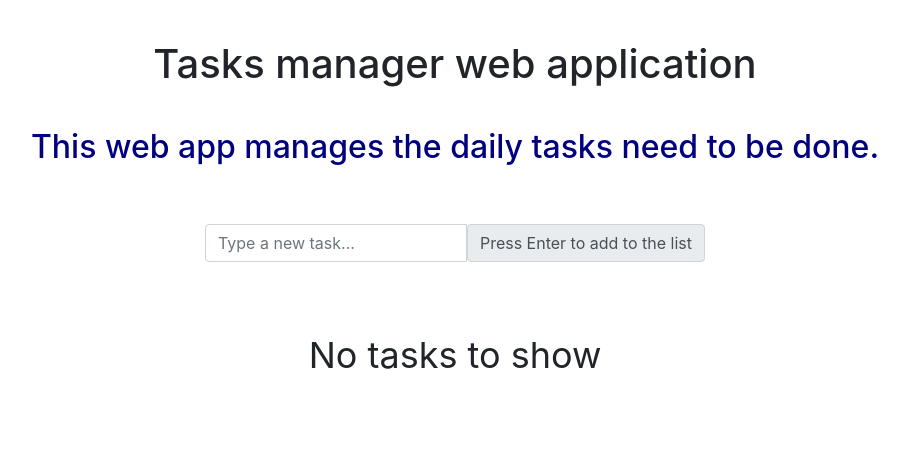
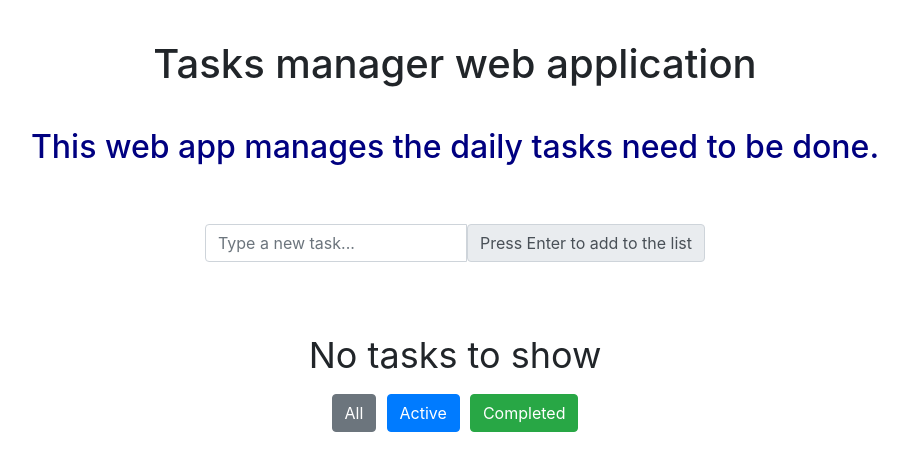
Before and after one commit to apolo1805/todo-app, a React (Create React App) app: page / in a window 1280 px wide. Shown: the top 470 px of the page, without its empty margins (185-1093 px from the left). Built offline with nearby package versions, Linux system fonts and the light colour scheme.

Commit message:
Add filter buttons

```diff
--- a/src/components/Dashboard/Dashboard.js
+++ b/src/components/Dashboard/Dashboard.js
@@ -3,14 +3,19 @@ import React from 'react';
 import './Dashboard.css';
 import Task from '../../components/Task/Task';
 import Remain from '../Remain/Remain';
+import Filter from '../Filter/Filter';
 
 function Dashboard({taskList, handleChange}) {
     return (
         <div className="c-dashboard">
             {console.log(taskList[0])}
-            {taskList.length === 0 ? "No tasks to show" : taskList.map((task, index) => <Task key={index} index={index} content={task.task} handleChange={handleChange}/>)}
+            {taskList.length === 0 ?
+                "No tasks to show" :
+                taskList.map((task, index) => <Task key={index} index={index} content={task.task} handleChange={handleChange}/>)}
 
-            <Remain taskList={taskList.filter(task => !task.isCompleted)}/>
+                <Remain taskList={taskList.filter(task => !task.isCompleted)}/>
+
+                <Filter/>
         </div>
     );
 }
--- /dev/null
+++ b/src/components/Filter/Filter.js
@@ -0,0 +1,15 @@
+
+import React from 'react';
+import { Button } from 'react-bootstrap';
+
+function Filter(props) {
+    return (
+        <div>
+            <Button variant="secondary">All</Button>{' '}
+            <Button variant="primary">Active</Button>{' '}
+            <Button variant="success">Completed</Button>{' '}
+        </div>
+    );
+}
+
+export default Filter;
```
